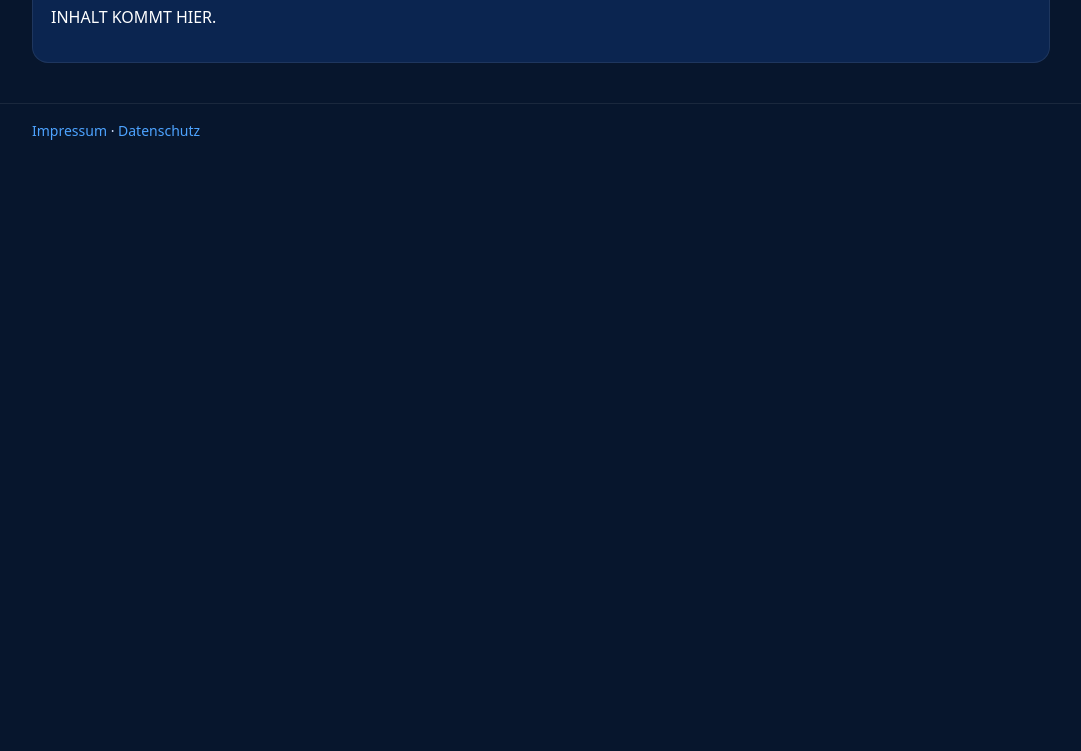
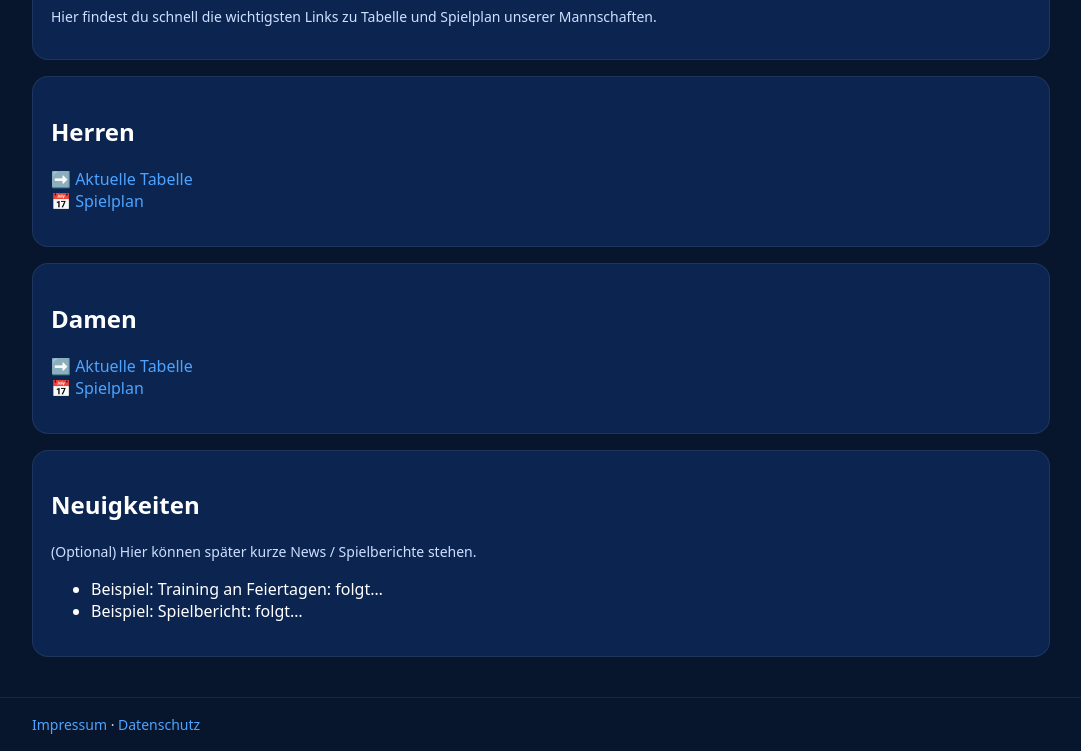
Before and after one commit to bhashelios/ksvvab, a plain HTML site: page aktuelles/index.html in a window 1280 px wide. Shown: the part 208-959 px from the top of the page, without its empty margins (99-1180 px from the left). Before the commit the page ends 800 px from the top, so only its background shows below. Drawn offline with Linux system fonts and the light colour scheme.

Commit message:
Page "aktuelles" filed with content

```diff
--- a/aktuelles/index.html
+++ b/aktuelles/index.html
@@ -3,7 +3,8 @@
 <head>
   <meta charset="utf-8" />
   <meta name="viewport" content="width=device-width, initial-scale=1" />
-  <title>TITEL – KSV Viktoria Aschaffenburg</title>
+  <title>Aktuelles – KSV Viktoria Aschaffenburg</title>
+  <meta name="description" content="Aktuelles, Tabelle und Spielpläne des KSV Viktoria Aschaffenburg." />
   <link rel="stylesheet" href="/assets/css/site.css" />
 </head>
 <body>
@@ -11,8 +12,37 @@
 
   <main class="wrap">
     <div class="card">
-      <h1>ÜBERSCHRIFT</h1>
-      <p>INHALT KOMMT HIER.</p>
+      <h1>Aktuelles</h1>
+      <p class="small">
+        Hier findest du schnell die wichtigsten Links zu Tabelle und Spielplan unserer Mannschaften.
+      </p>
+    </div>
+
+    <div class="card" style="margin-top:16px;">
+      <h2>Herren</h2>
+      <p>
+        <a href="https://www.hkbv-ev.de/classic/landesebene/spielplaene-und-tabellen/saison-25/26/gruppenliga-m-gl1.html" target="_blank" rel="noopener noreferrer">➡️ Aktuelle Tabelle</a><br>
+        <a href="https://www.hkbv-ev.de/fileadmin/inhalte/classic/dokumente/CMM/25_26/Spielplan/M-GL1-120up0109.pdf" target="_blank" rel="noopener noreferrer">📅 Spielplan</a>
+      </p>
+    </div>
+
+    <div class="card" style="margin-top:16px;">
+      <h2>Damen</h2>
+      <p>
+        <a href="https://www.hkbv-ev.de/classic/landesebene/spielplaene-und-tabellen/saison-25/26/gruppenliga-f-gl1.html" target="_blank" rel="noopener noreferrer">➡️ Aktuelle Tabelle</a><br>
+        <a href="https://www.hkbv-ev.de/fileadmin/inhalte/classic/dokumente/CMM/25_26/Spielplan/F-GL1-120up0109.pdf" target="_blank" rel="noopener noreferrer">📅 Spielplan</a>
+      </p>
+    </div>
+
+    <div class="card" style="margin-top:16px;">
+      <h2>Neuigkeiten</h2>
+      <p class="small">
+        (Optional) Hier können später kurze News / Spielberichte stehen.
+      </p>
+      <ul>
+        <li>Beispiel: Training an Feiertagen: folgt…</li>
+        <li>Beispiel: Spielbericht: folgt…</li>
+      </ul>
     </div>
   </main>
 
```
